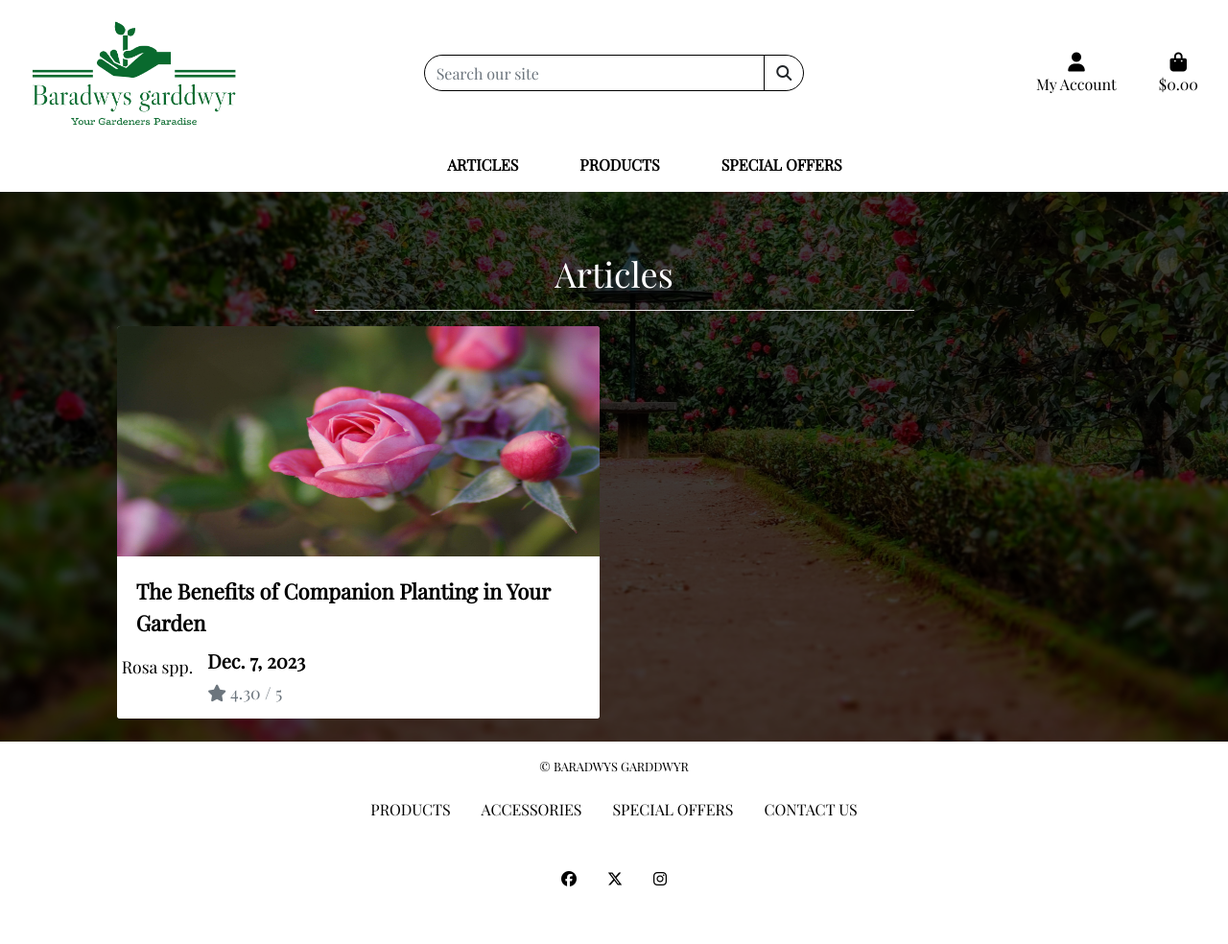
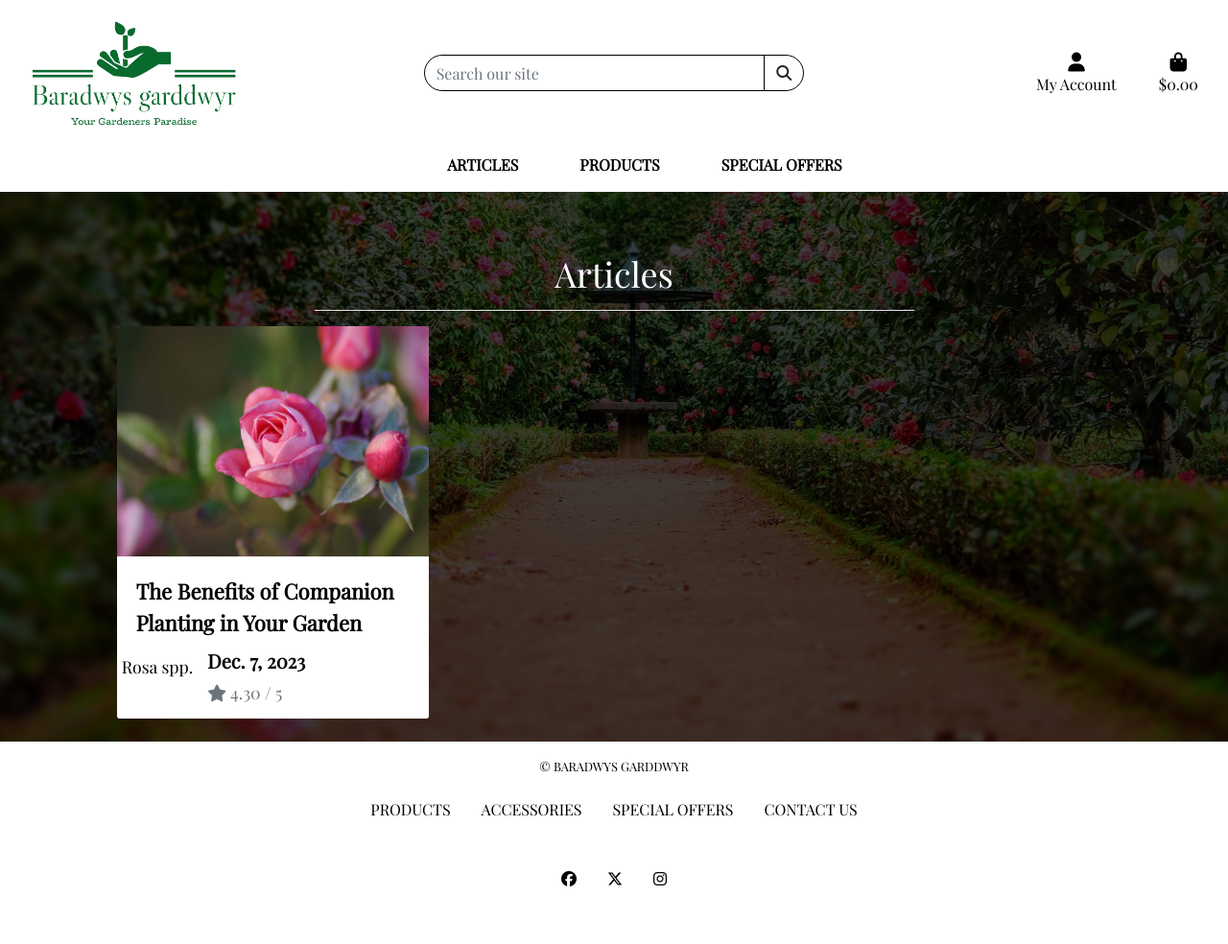
Before and after one commit to jenkidev/MSP4_Baradwys_Garddwyr, a Django app: page /articles/ in a window 1280 px wide. Shown: the whole page at 96% size. Run offline with Django 3.2, Linux system fonts and the light colour scheme; data comes from the database, SQL or seed files in the repository; some libraries are stand-ins or nearby versions.

Commit message:
Changed column size on article display

```diff
--- a/articles/templates/articles/articles.html
+++ b/articles/templates/articles/articles.html
@@ -18,7 +18,7 @@
             <div class="row mt-1 mb-2"></div>
             <div class="row">
                 {% for article in articles %}
-                <div class="col-sm-6 col-md-6 col-lg-6 col-xl-6">
+                <div class="col-sm-6 col-md-6 col-lg-4 col-xl-4">
                     <div class="card h-100 border-0">
                         {% if article.image %}
                         <div class="product-img-wrapper">
```
